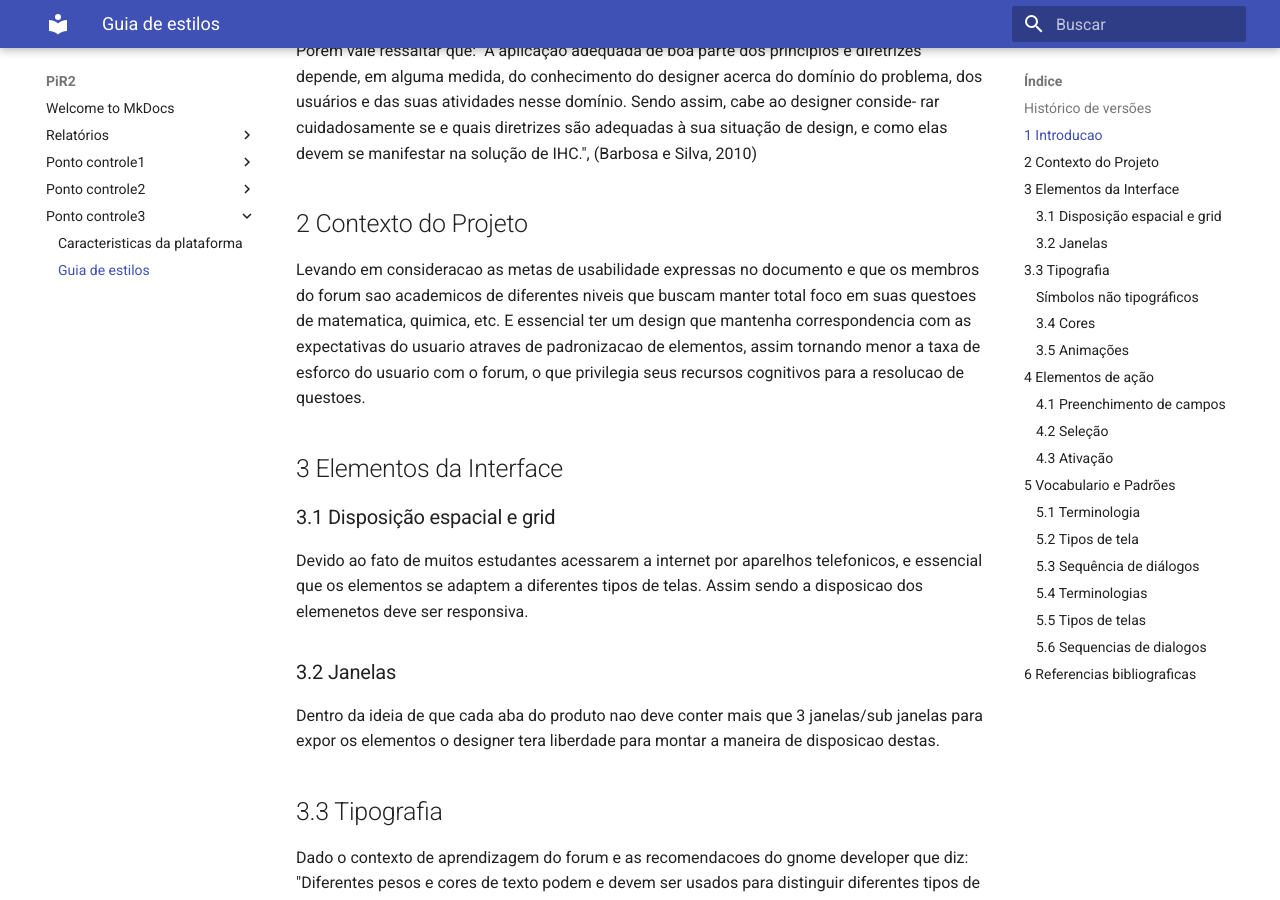
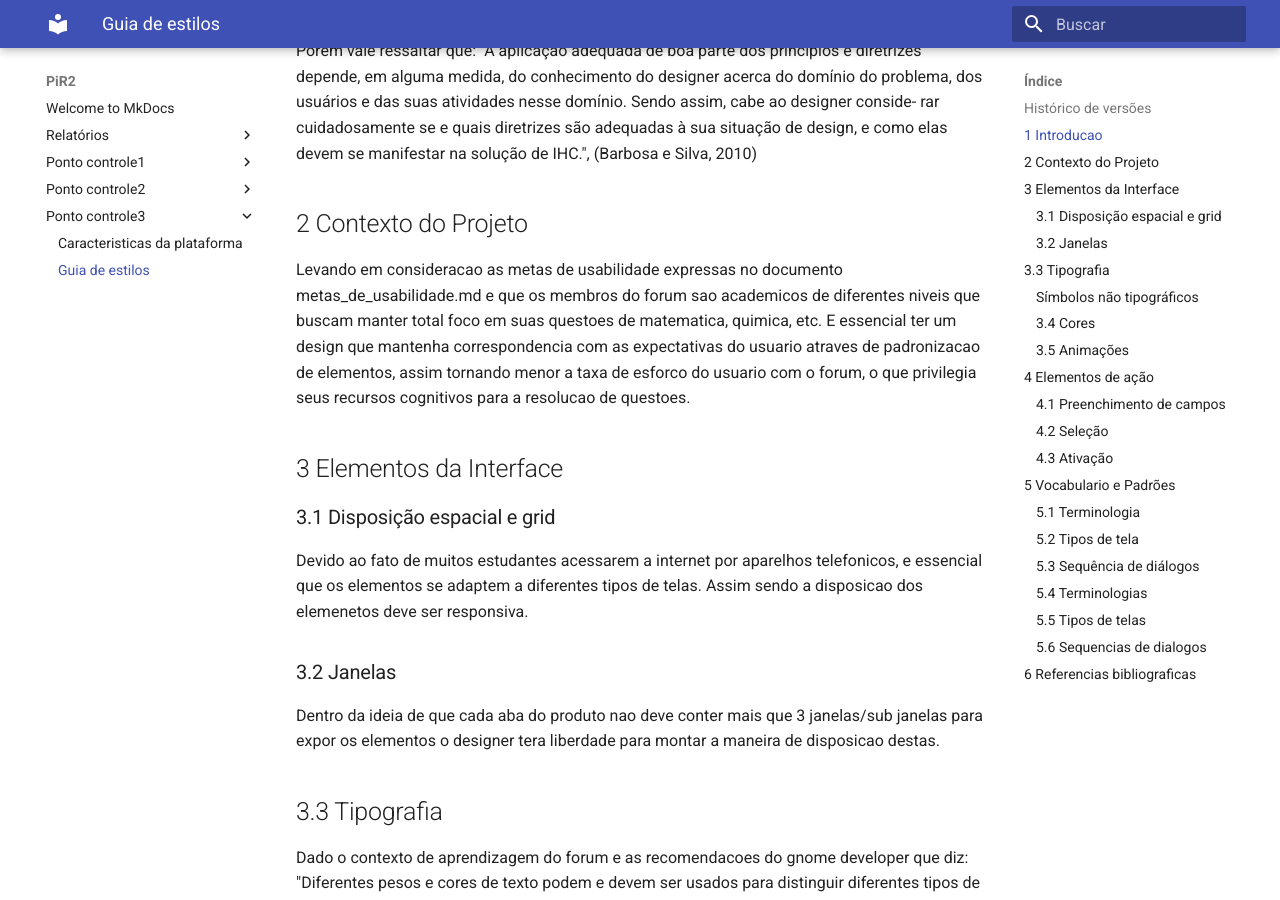
Before and after one commit to liversonp/2020.2-forumPiR2, an MkDocs documentation site: the page built from docs/ponto_controle3/guia_estilos.md, in a window 1280 px wide and 900 px high, scrolled down 759 px. Built offline with MkDocs 1.6.1 and Material for MkDocs 9.7.7, drawn with Linux system fonts in a browser that asks for light colours.

Commit message:
ajuste na referencia do arquivo de metas_de_usabilidade

```diff
--- a/docs/ponto_controle3/guia_estilos.md
+++ b/docs/ponto_controle3/guia_estilos.md
@@ -25,7 +25,7 @@ manifestar na solução de IHC.", (Barbosa e Silva, 2010)
 
 ## 2 Contexto do Projeto
 
-Levando em consideracao as metas de usabilidade expressas no documento <nome\_documento\_md>
+Levando em consideracao as metas de usabilidade expressas no documento metas\_de\_usabilidade.md
 e que os membros do forum sao academicos de diferentes niveis que buscam manter total foco em
 suas questoes de matematica, quimica, etc. E essencial ter um design que mantenha correspondencia
 com as expectativas do usuario atraves de padronizacao de elementos, assim tornando menor a taxa
```
